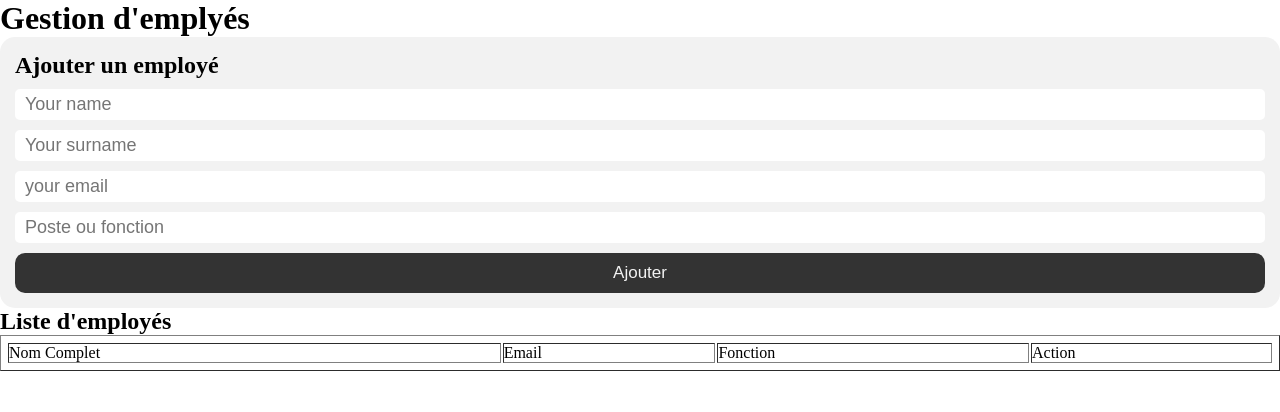
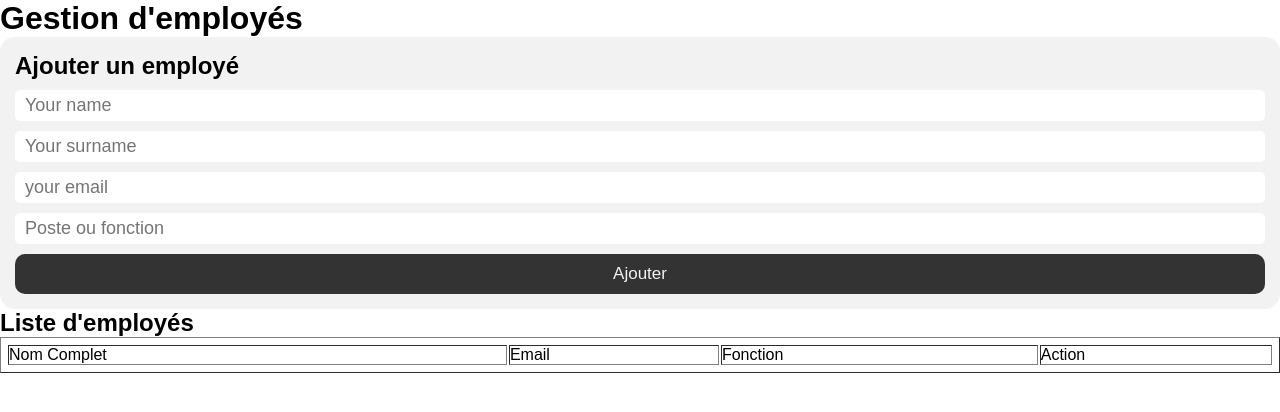
Before and after one commit to SomPascal/osc_test, a plain HTML site: page index.html in a window 1280 px wide. Drawn offline with Linux system fonts and the light colour scheme.

Commit message:
Add README file and fix typo in employee management title

```diff
--- a/index.html
+++ b/index.html
@@ -10,7 +10,7 @@
 </head>
 <body>
     <h1>
-      Gestion d'emplyés
+      Gestion d'employés
     </h1>
 
     <form id="main-form" class="main-form" action="#">
--- a/style.css
+++ b/style.css
@@ -2,6 +2,7 @@
     margin: 0;
     padding: 0;
     box-sizing: border-box;
+    font-family: sans-serif;
 }
 
 .main-form {
```
Also changed, not shown: 1 other file.
